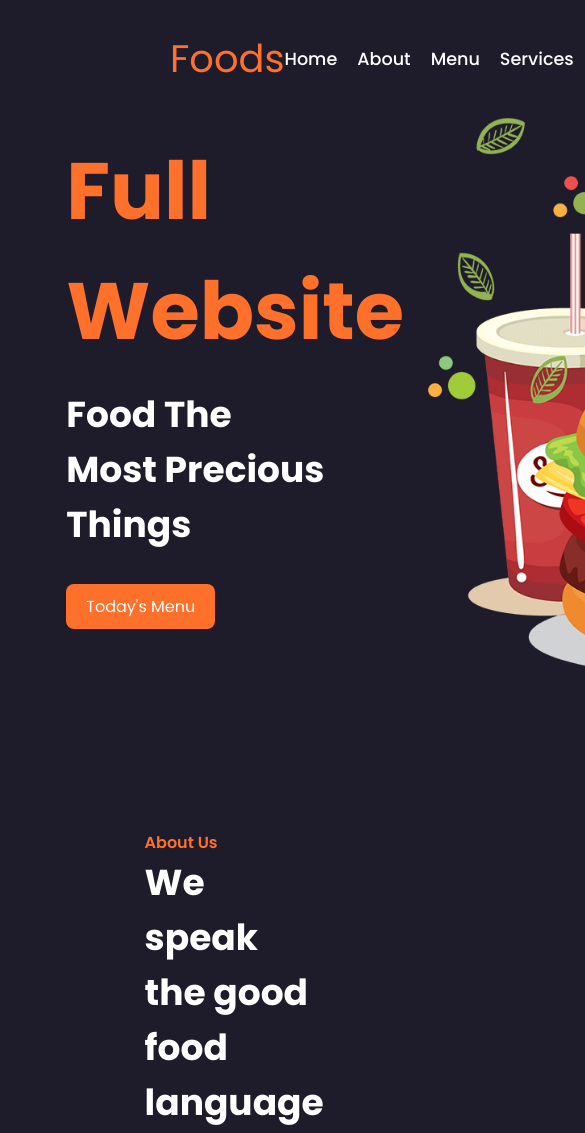
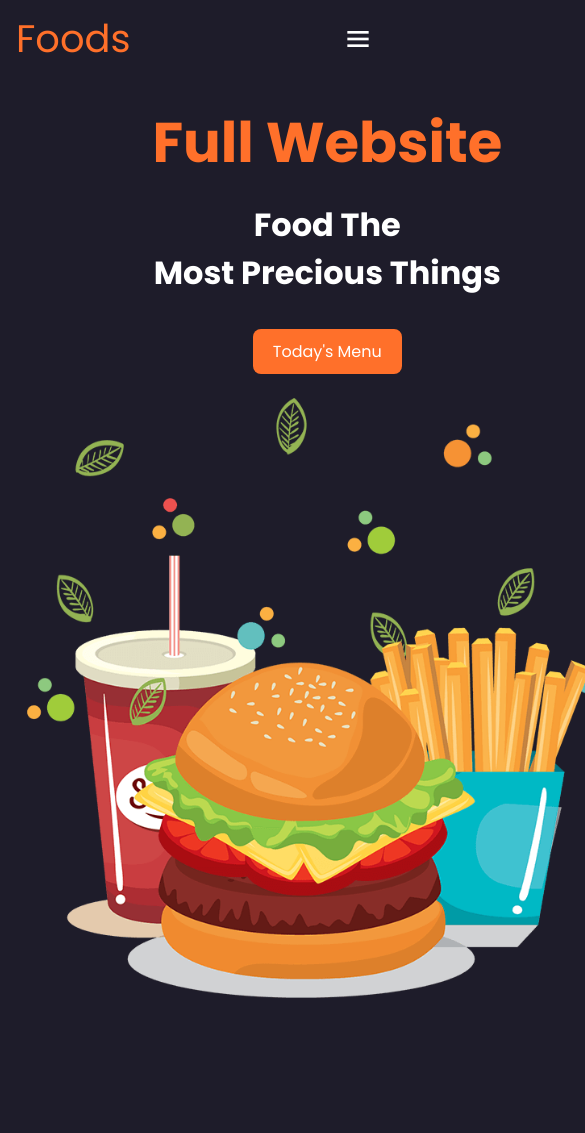
Before and after one commit to Rom-Freedom/Rest-Adaptive, a plain HTML site: page index.html in a window 390 px wide. Shown: the top 1133 px of the page, 585 px wide, since content can reach past the window. Drawn offline with nearby package versions, Linux system fonts and the light colour scheme.

Commit message:
media requires

```diff
--- a/css/style.css
+++ b/css/style.css
@@ -55,9 +55,9 @@ header {
     font-size: 1.1rem;
     font-weight: 500;
 }
-.navbar li:not(:last-child) {
+/* .navbar li:not(:last-child) {
     margin-right: 20px;
-}
+} */
 .navbar a:hover {
     color: var(--main-color);
     transition: .45s;
@@ -238,10 +238,6 @@ section {
 /* /Call To Action Section*/
 
 /* Footer Section */
-.footer {
-    background: #3a1607;
-}
-
 .main {
     display: flex;
     flex-wrap: wrap;
@@ -304,3 +300,71 @@ section {
     background-color: var(--text-color);
 }
 /* .Footer Section */
+
+@media (max-width: 1560px) {
+    header {
+        padding: 15px 40px;
+    }
+    :root {
+        --big-font: 3.5rem;
+        --h2-font: 2rem;
+    }
+}
+
+@media (max-width: 1140px) {
+    section {
+        padding: 50px 8%;
+    }
+    #menu-icon {
+        display: initial;
+        color: var(--text-color);
+    }
+    header .navbar {
+        position: absolute;
+        top: -400px;
+        left: 0;
+        right: 0;
+        display: flex;
+        flex-direction: column;
+        text-align: center;
+        background: #2b2640;
+        transition: .3s;
+    }
+    header .navbar.active {
+        top: 70px;
+    }
+    .navbar a {
+        padding: 1.5rem;
+        display: block;
+    }
+    .col {
+        width: 50%;
+        margin-bottom: 10px;
+    }
+}
+
+@media (max-width: 720px) {
+    header {
+        padding: 10px 16px;
+    }
+    .home {
+        grid-template-columns: 1fr;
+        text-align: center;
+    }
+    .about {
+        grid-template-columns: 1fr;
+        text-align: center;
+    }
+    .about-img {
+        order: 2;
+    }
+    section {
+        padding: 100px 7%;
+    }
+}
+
+@media (max-width: 575px) {
+    .col {
+        width: 100%;
+    }
+}
--- a/index.html
+++ b/index.html
@@ -18,7 +18,6 @@
             <li><a href="#menu">Menu</a></li>
             <li><a href="#services">Services</a></li>
             <li><a href="#contact">Contact</a></li>
-
         </ul>
     </header>
 
@@ -178,5 +177,7 @@
         </footer>
     </section>
      <!-- /Footer Section -->
+
+     <script src="js/script.js"></script>
 </body>
 </html>
```
